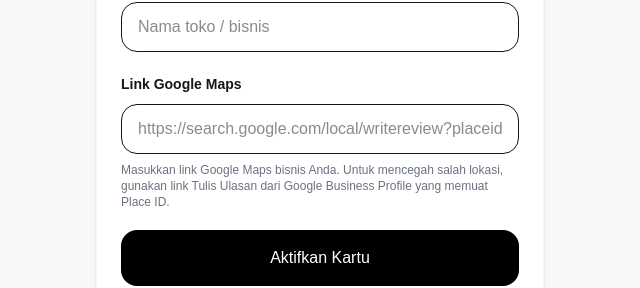
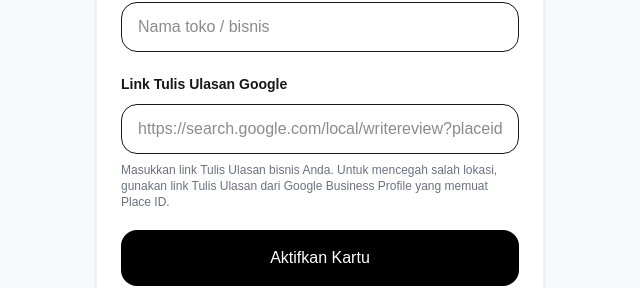
Before and after one commit to ulasantokogle-max/ulasantoko-review-card, a Next.js app: page /activate in a window 1280 px wide. Shown: the part 419-707 px from the top of the page, without its empty margins (320-960 px from the left). Built offline with nearby package versions, Linux system fonts and the light colour scheme.

Commit message:
fix(v1): complete activation into direct review route, protect PIN and support long card codes

```diff
--- a/components/ActivationForm.tsx
+++ b/components/ActivationForm.tsx
@@ -31,7 +31,7 @@ export default function ActivationForm() {
     const normalizedPin = activationPin.trim();
 
     // Validasi kode kartu
-    if (!/^ULAS-\d{5}$/.test(normalizedCardCode)) {
+    if (!/^ULAS-\d{5,}$/.test(normalizedCardCode)) {
       setMessage("Format kode kartu tidak valid.");
       setLoading(false);
       return;
@@ -81,7 +81,7 @@ export default function ActivationForm() {
       }
 
       router.push(
-        "/card/" + encodeURIComponent(normalizedCardCode)
+        "/r-v1/" + encodeURIComponent(normalizedCardCode)
       );
     } catch (err: any) {
       setMessage(
@@ -111,7 +111,7 @@ export default function ActivationForm() {
             setCardCode(e.target.value.toUpperCase())
           }
           placeholder="Contoh: ULAS-00125"
-          maxLength={10}
+          maxLength={24}
           autoComplete="off"
           className="mt-2 w-full rounded-2xl border px-4 py-3 outline-none"
         />
@@ -125,7 +125,7 @@ export default function ActivationForm() {
 
         <input
           required
-          type="text"
+          type="password"
           inputMode="numeric"
           pattern="[0-9]{6}"
           value={activationPin}
@@ -167,7 +167,7 @@ export default function ActivationForm() {
       {/* GOOGLE MAPS */}
       <label className="block">
         <span className="text-sm font-semibold">
-          Link Google Maps
+          Link Tulis Ulasan Google
         </span>
 
         <input
@@ -182,7 +182,7 @@ export default function ActivationForm() {
         />
 
         <p className="mt-2 text-xs text-gray-500">
-          Masukkan link Google Maps bisnis Anda.
+          Masukkan link Tulis Ulasan bisnis Anda.
           Untuk mencegah salah lokasi, gunakan link Tulis Ulasan dari Google Business Profile yang memuat Place ID.
         </p>
       </label>
```
